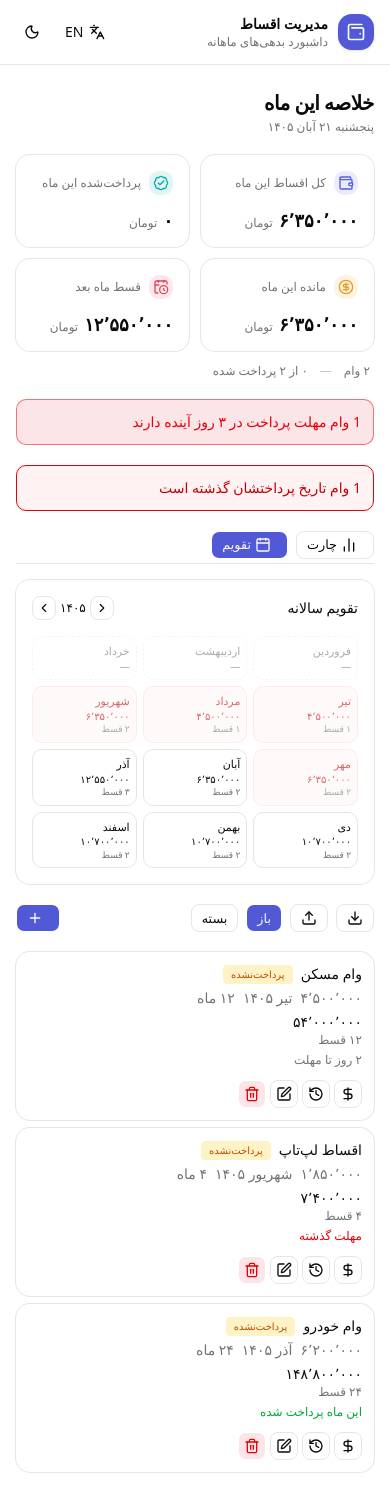
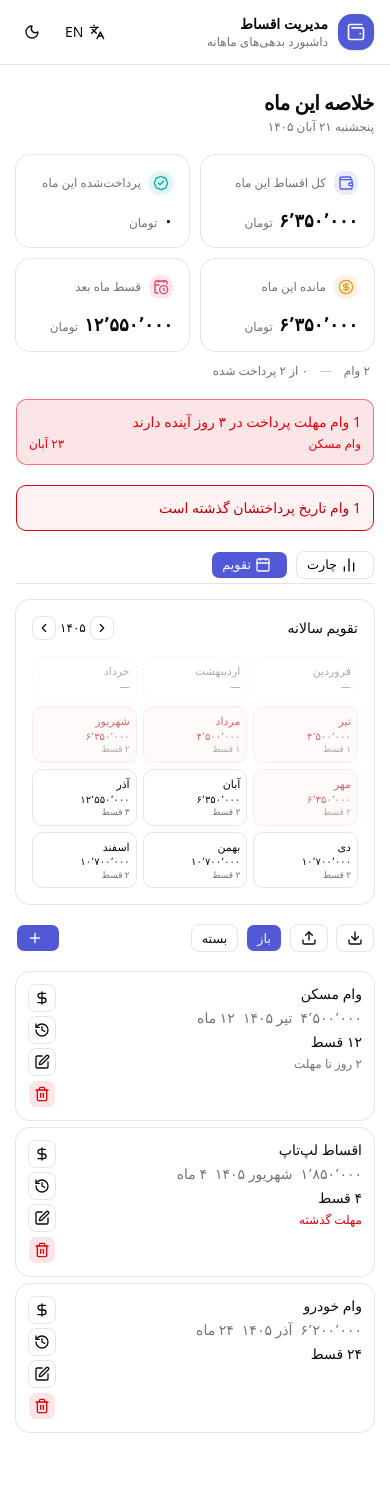
Before and after one commit to behzad-njf/installment-tracker, a React (Vite) app: page / in a window 390 px wide. After the commit the page ends 1456 px from the top, so only its background shows below. Built offline with nearby package versions, Linux system fonts and the light colour scheme.

Commit message:
Loans list: remaining count only, deadline alert lists loan names+dates, drop offline banner, mobile card actions vertical

```diff
--- a/public/sw.js
+++ b/public/sw.js
@@ -11,8 +11,8 @@ const ASSETS = [
   '/assets/geist-latin-ext-wght-normal-DC-KSUi6.woff2',
   '/assets/geist-latin-wght-normal-BgDaEnEv.woff2',
   '/assets/geist-vietnamese-wght-normal-6IgcOCM7.woff2',
-  '/assets/index-BXdw-BWv.js',
-  '/assets/index-D18sIjH-.css',
+  '/assets/index-DEy8h2v5.css',
+  '/assets/index-DkeHHe43.js',
   '/assets/vazirmatn-arabic-wght-normal-Cafbb7Zc.woff2',
   '/assets/vazirmatn-latin-ext-wght-normal-tDTa1Fj6.woff2',
   '/assets/vazirmatn-latin-wght-normal-BFexNX-K.woff2'
--- a/src/App.tsx
+++ b/src/App.tsx
@@ -17,7 +17,8 @@ import { Card, CardContent } from '@/components/ui/card'
 import { Download, Plus, BarChart2, Calendar, Upload } from 'lucide-react'
 import { useLocale } from '@/hooks/useLocale'
 import { useLoans } from '@/hooks/useLoans'
-import { currentMonthIndex, todayLabel, yearMonthOf } from '@/lib/jalali'
+import { currentMonthIndex, monthName, todayLabel, yearMonthOf } from '@/lib/jalali'
+import { formatNumber } from '@/lib/money'
 import { APP_VERSION } from '@/lib/version'
 import { daysUntilLoanDeadline, remainingInstallments, summaryFor } from '@/lib/loans'
 import { exportDataFile, importDataFile, loadData } from '@/lib/storage'
@@ -70,21 +71,9 @@ export function App() {
   const [tab, setTab] = useState<'open' | 'finished'>('open')
   const fileInputRef = useRef<HTMLInputElement>(null)
   const [importError, setImportError] = useState<string | null>(null)
-  const [isOnline, setIsOnline] = useState(navigator.onLine)
   const [updateAvailable, setUpdateAvailable] = useState(false)
   const [updateVersion, setUpdateVersion] = useState('')
   const swRegRef = useRef<ServiceWorkerRegistration | null>(null)
-
-  useEffect(() => {
-    const onOnline = () => setIsOnline(true)
-    const onOffline = () => setIsOnline(false)
-    window.addEventListener('online', onOnline)
-    window.addEventListener('offline', onOffline)
-    return () => {
-      window.removeEventListener('online', onOnline)
-      window.removeEventListener('offline', onOffline)
-    }
-  }, [])
 
   useEffect(() => {
     if (!('serviceWorker' in navigator)) return
@@ -171,16 +160,6 @@ export function App() {
           </p>
         </div>
 
-        {!isOnline && (
-          <div
-            className="rounded-lg border border-amber-500/50 bg-amber-50 p-2 text-amber-800 dark:border-amber-400 dark:bg-amber-900/20 dark:text-amber-200 text-xs"
-            role="status"
-            aria-live="polite"
-          >
-            {t('common.offline')}
-          </div>
-        )}
-
         <SummaryCards summary={summary} nextMonthAmount={nextSummary.totalMonthly} />
         {upcomingDeadlines.length > 0 && (
           <div
@@ -188,7 +167,19 @@ export function App() {
             role="alert"
             aria-live="polite"
           >
-            {t('dashboard.upcomingDeadlines', { count: upcomingDeadlines.length })}
+            <div className="font-medium mb-1">
+              {t('dashboard.upcomingDeadlines', { count: upcomingDeadlines.length })}
+            </div>
+            <ul className="space-y-0.5">
+              {upcomingDeadlines.map(loan => (
+                <li key={loan.id} className="flex items-center justify-between gap-2 text-xs">
+                  <span className="truncate">{loan.name}</span>
+                  <span className="tabular-nums shrink-0">
+                    {formatNumber(loan.deadlineDay, lang)} {monthName(month, lang)}
+                  </span>
+                </li>
+              ))}
+            </ul>
           </div>
         )}
         {overdueLoans.length > 0 && (
--- a/src/components/dashboard/LoanCard.tsx
+++ b/src/components/dashboard/LoanCard.tsx
@@ -8,7 +8,6 @@ import { formatMoney, formatNumber, formatYear } from '@/lib/money'
 import {
   daysUntilLoanDeadline,
   isFullyPaidIn,
-  isPartiallyPaidIn,
   loanStatus,
   remainingInstallments,
 } from '@/lib/loans'
@@ -37,38 +36,16 @@ export function LoanCard({
   const status = loanStatus(loan, month)
   const finished = status === 'finished'
   const fullyPaid = isFullyPaidIn(loan, month)
-  const partiallyPaid = isPartiallyPaidIn(loan, month)
-  const statusLabel = finished
-    ? t('loans.status.finished')
-    : fullyPaid
-      ? t('loans.status.paid')
-      : partiallyPaid
-        ? t('loans.status.partial')
-        : t('loans.status.unpaid')
-  const totalPaid = loan.payments.reduce((sum, p) => sum + p.amount, 0)
-  const totalDebt = loan.amount * Math.max(1, loan.duration)
-  const remainingAmount = Math.max(0, totalDebt - totalPaid)
   const remainingCount = remainingInstallments(loan)
   const deadlineInfo = daysUntilLoanDeadline(loan, month)
   const deadlineOverdue = typeof deadlineInfo === 'number' && deadlineInfo < 0
 
-  const badgeClass = `inline-block px-2 py-0.5 rounded text-[10px] font-medium ${
-    finished || fullyPaid
-      ? 'bg-green-100 text-green-700 dark:bg-green-900/30 dark:text-green-400'
-      : partiallyPaid
-        ? 'bg-blue-100 text-blue-700 dark:bg-blue-900/30 dark:text-blue-400'
-        : 'bg-amber-100 text-amber-700 dark:bg-amber-900/30 dark:text-amber-400'
-  }`
-
   return (
     <Card className="p-3">
       <CardContent className="p-0">
-        <div className="flex flex-col sm:flex-row gap-3 items-start sm:items-center">
+        <div className="flex gap-3 items-start">
           <div className="flex-1 min-w-0">
-            <div className="flex items-center gap-2 mb-1">
-              <span className="font-medium truncate">{loan.name}</span>
-              <span className={badgeClass}>{statusLabel}</span>
-            </div>
+            <div className="font-medium truncate mb-1">{loan.name}</div>
             <div className="flex flex-wrap items-center gap-2 text-sm text-muted-foreground mb-1">
               <span>{formatMoney(loan.amount, lang)}</span>
               <span>
@@ -80,17 +57,12 @@ export function LoanCard({
               </span>
               <span>{formatNumber(loan.duration, lang)} ماه</span>
             </div>
-            <div className="text-sm font-medium">{formatMoney(remainingAmount, lang)}</div>
-            <div className="text-xs text-muted-foreground">
+            <div className="text-sm font-medium">
               {t('loans.remainingCount', { count: formatNumber(remainingCount, lang) })}
             </div>
-            {!finished && (
+            {!finished && deadlineInfo !== null && (
               <div className="text-xs text-muted-foreground mt-1">
-                {deadlineInfo === null ? (
-                  <span className="text-green-600 dark:text-green-400">
-                    {t('loans.deadlinePaid')}
-                  </span>
-                ) : deadlineOverdue ? (
+                {deadlineOverdue ? (
                   <span className="text-red-600 dark:text-red-400">
                     {t('loans.overdue')}
                   </span>
@@ -104,7 +76,7 @@ export function LoanCard({
               </div>
             )}
           </div>
-          <div className="flex gap-1">
+          <div className="flex flex-col gap-1 shrink-0">
             <Button
               type="button"
               size="icon-sm"
--- a/src/components/dashboard/LoanRow.tsx
+++ b/src/components/dashboard/LoanRow.tsx
@@ -47,9 +47,6 @@ export function LoanRow({
       : partiallyPaid
         ? t('loans.status.partial')
         : t('loans.status.unpaid')
-  const totalPaid = loan.payments.reduce((sum, p) => sum + p.amount, 0)
-  const totalDebt = loan.amount * Math.max(1, loan.duration)
-  const remainingAmount = Math.max(0, totalDebt - totalPaid)
   const remainingCount = remainingInstallments(loan)
   const deadlineInfo = daysUntilLoanDeadline(loan, month)
   const deadlineOverdue = typeof deadlineInfo === 'number' && deadlineInfo < 0
@@ -79,10 +76,7 @@ export function LoanRow({
         </span>
       </TableCell>
       <TableCell className="text-center text-sm font-medium text-muted-foreground">
-        <div>{formatMoney(remainingAmount, lang)}</div>
-        <div className="text-[10px] text-muted-foreground">
-          {t('loans.remainingCount', { count: formatNumber(remainingCount, lang) })}
-        </div>
+        {t('loans.remainingCount', { count: formatNumber(remainingCount, lang) })}
       </TableCell>
       <TableCell
         className={`text-center text-sm font-medium ${deadlineOverdue ? 'text-red-600 dark:text-red-400' : 'text-muted-foreground'}`}
```
